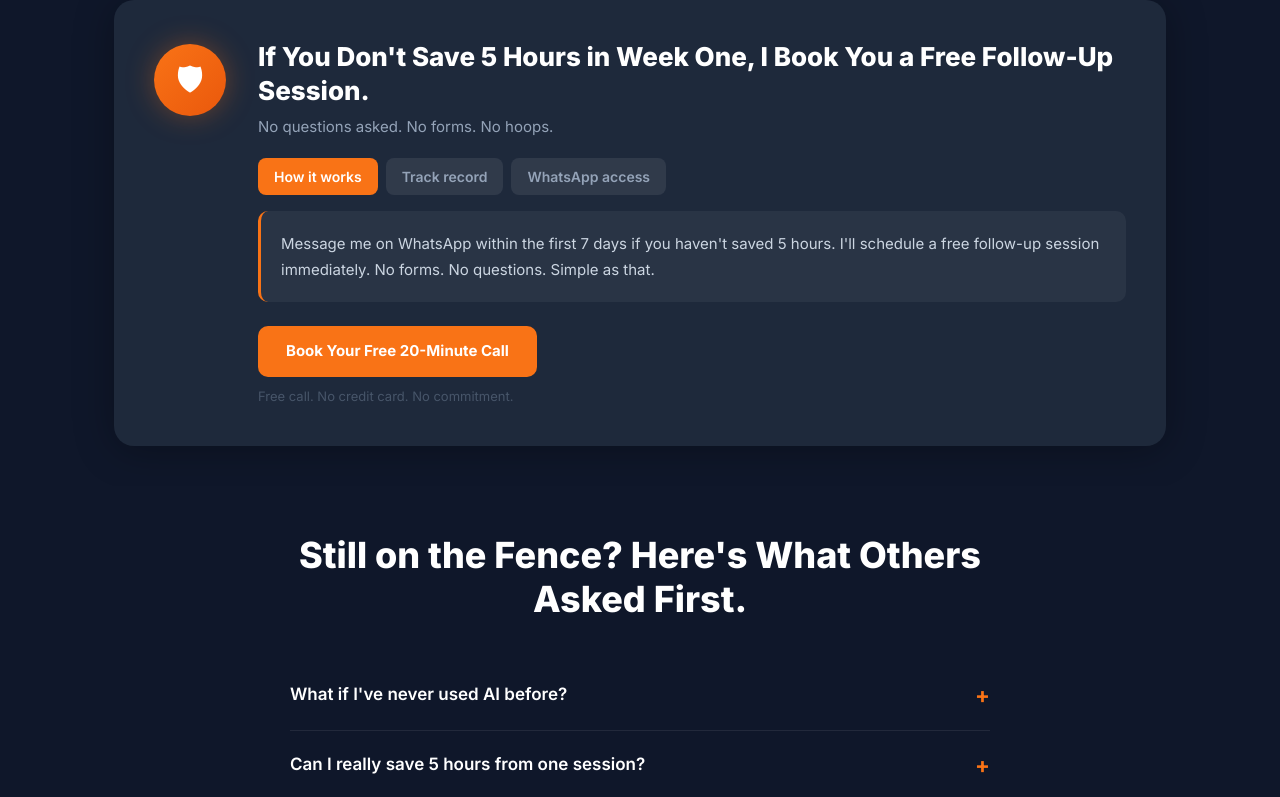
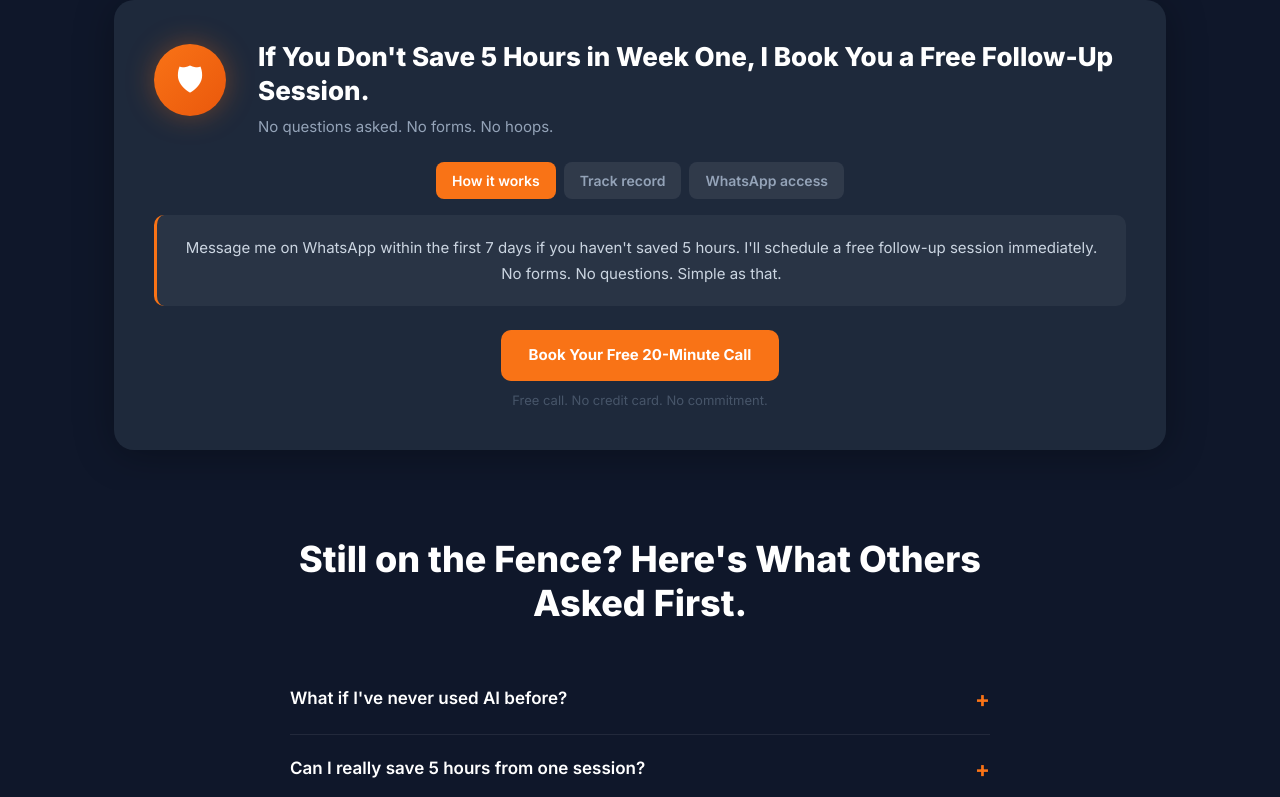
Before and after one commit to samkershner1234-aisk/ai-with-sam, a React (Vite) app: page / in a window 1280 px wide. Shown: the part 4543-5340 px from the top of the page. Built offline with nearby package versions, Linux system fonts and the light colour scheme.

Commit message:
Refactor GuaranteeSection layout and styles

```diff
--- a/src/components/landing/GuaranteeSection.jsx
+++ b/src/components/landing/GuaranteeSection.jsx
@@ -24,7 +24,7 @@ export default function GuaranteeSection() {
   const active = details.find(d => d.id === activeTab);
 
   return (
-    <section style={{ background: "#0F172A", padding: "40px 0" }}>
+    <section id="guarantee" style={{ background: "#0F172A", padding: "40px 0" }}>
       <div style={{ maxWidth: 1100, margin: "0 auto", padding: "0 24px" }}>
         {/* Section label */}
         <p style={{ color: "#F97316", fontWeight: 700, letterSpacing: "0.12em", textTransform: "uppercase", fontSize: 13, textAlign: "center", marginBottom: 10 }}>
@@ -33,6 +33,7 @@ export default function GuaranteeSection() {
 
         {/* Main card */}
         <div className="guarantee-card">
+          <div className="guarantee-top">
             {/* Left: small shield icon */}
             <div className="guarantee-left">
               <div style={{ width: 72, height: 72, borderRadius: "50%", background: "linear-gradient(135deg,#F97316,#EA580C)", display: "flex", alignItems: "center", justifyContent: "center", fontSize: 32, boxShadow: "0 0 28px rgba(249,115,22,0.35)", flexShrink: 0 }}>
@@ -40,15 +41,19 @@ export default function GuaranteeSection() {
               </div>
             </div>
 
-          {/* Right: headline + tabs */}
+            {/* Right: headline */}
             <div className="guarantee-right">
               <h2 style={{ fontSize: "clamp(18px,2.8vw,26px)", fontWeight: 800, color: "#fff", lineHeight: 1.3, marginBottom: 8 }}>
                 If You Don't Save 5 Hours in Week One, I Book You a Free Follow-Up Session.
               </h2>
-            <p style={{ color: "#94A3B8", fontSize: 15, marginBottom: 20 }}>No questions asked. No forms. No hoops.</p>
+              <p style={{ color: "#94A3B8", fontSize: 15, margin: 0 }}>No questions asked. No forms. No hoops.</p>
+            </div>
+          </div>
 
+          {/* Below: tabs, content, CTA - centered, full width */}
+          <div className="guarantee-bottom">
             {/* Tab buttons */}
-            <div style={{ display: "flex", gap: 8, marginBottom: 16, flexWrap: "wrap" }}>
+            <div style={{ display: "flex", gap: 8, marginBottom: 16, flexWrap: "wrap", justifyContent: "center" }}>
               {details.map(d => (
                 <button
                   key={d.id}
@@ -61,7 +66,7 @@ export default function GuaranteeSection() {
             </div>
 
             {/* Tab content */}
-            <div style={{ background: "rgba(255,255,255,0.05)", borderRadius: 10, padding: "20px 20px", minHeight: 72, borderLeft: "3px solid #F97316" }}>
+            <div style={{ background: "rgba(255,255,255,0.05)", borderRadius: 10, padding: "20px 20px", minHeight: 72, borderLeft: "3px solid #F97316", textAlign: "center" }}>
               <p className="guarantee-body-text" style={{ color: "#CBD5E1", lineHeight: 1.7, margin: 0 }}>{active.content}</p>
             </div>
 
@@ -82,12 +87,17 @@ export default function GuaranteeSection() {
       <style>{`
         .guarantee-card {
           display: flex;
-          gap: 32px;
+          flex-direction: column;
+          gap: 24px;
           background: #1E293B;
           border-radius: 20px;
           padding: 40px 40px;
+          box-shadow: 0 4px 40px rgba(0,0,0,0.3);
+        }
+        .guarantee-top {
+          display: flex;
+          gap: 32px;
           align-items: flex-start;
-          box-shadow: 0 4px 40px rgba(0,0,0,0.3);
         }
         .guarantee-left {
           display: flex;
@@ -99,6 +109,9 @@ export default function GuaranteeSection() {
         .guarantee-right {
           flex: 1;
         }
+        .guarantee-bottom {
+          text-align: center;
+        }
         .guarantee-body-text {
           font-size: 15px;
         }
@@ -109,10 +122,10 @@ export default function GuaranteeSection() {
         }
         @media (max-width: 767px) {
           .guarantee-card {
-            flex-direction: row;
             padding: 28px 22px;
+          }
+          .guarantee-top {
             gap: 16px;
-            align-items: flex-start;
           }
           .guarantee-left {
             min-width: unset;
```
Lines whose indentation alone changed are shown as unchanged.
